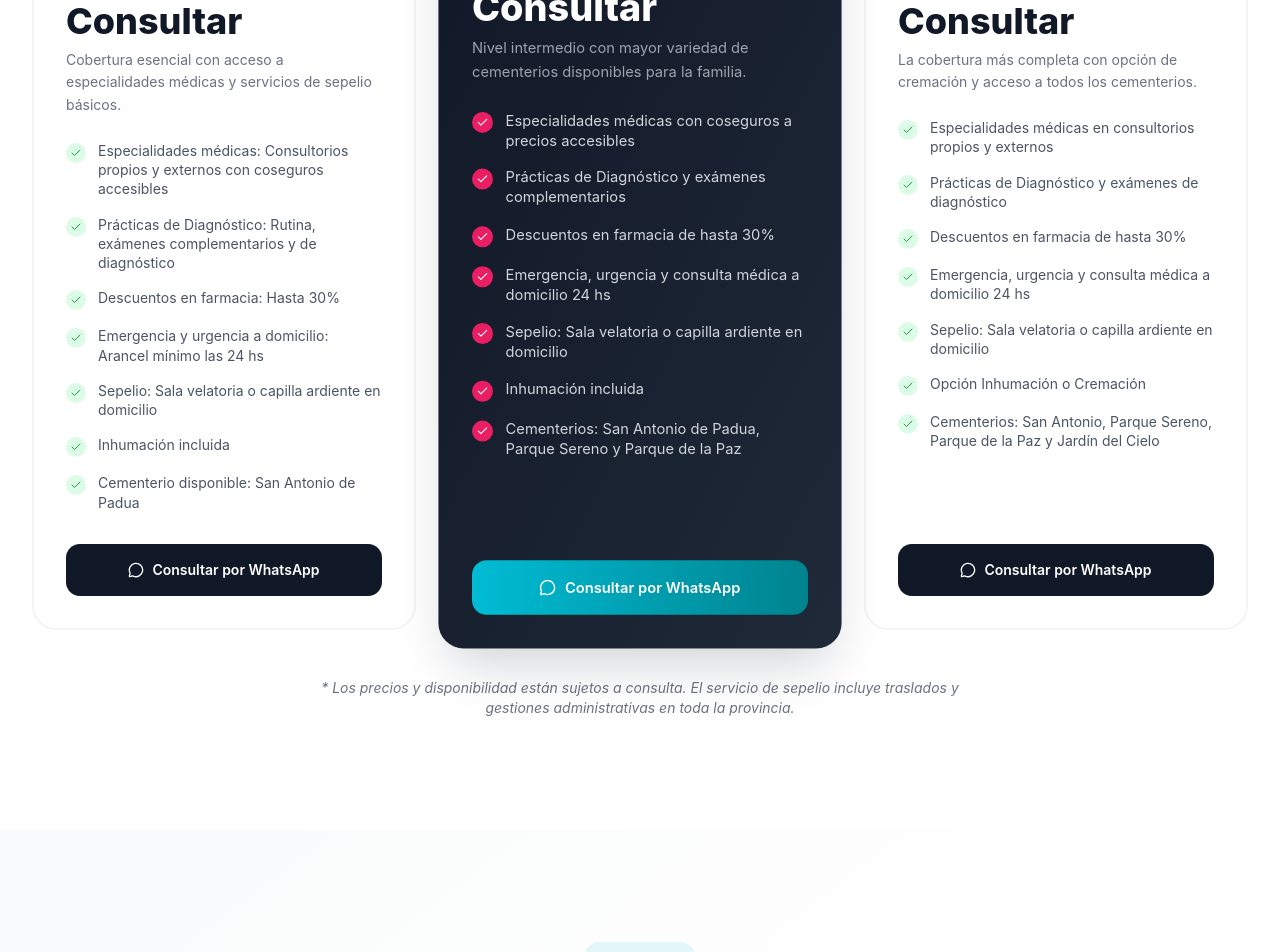
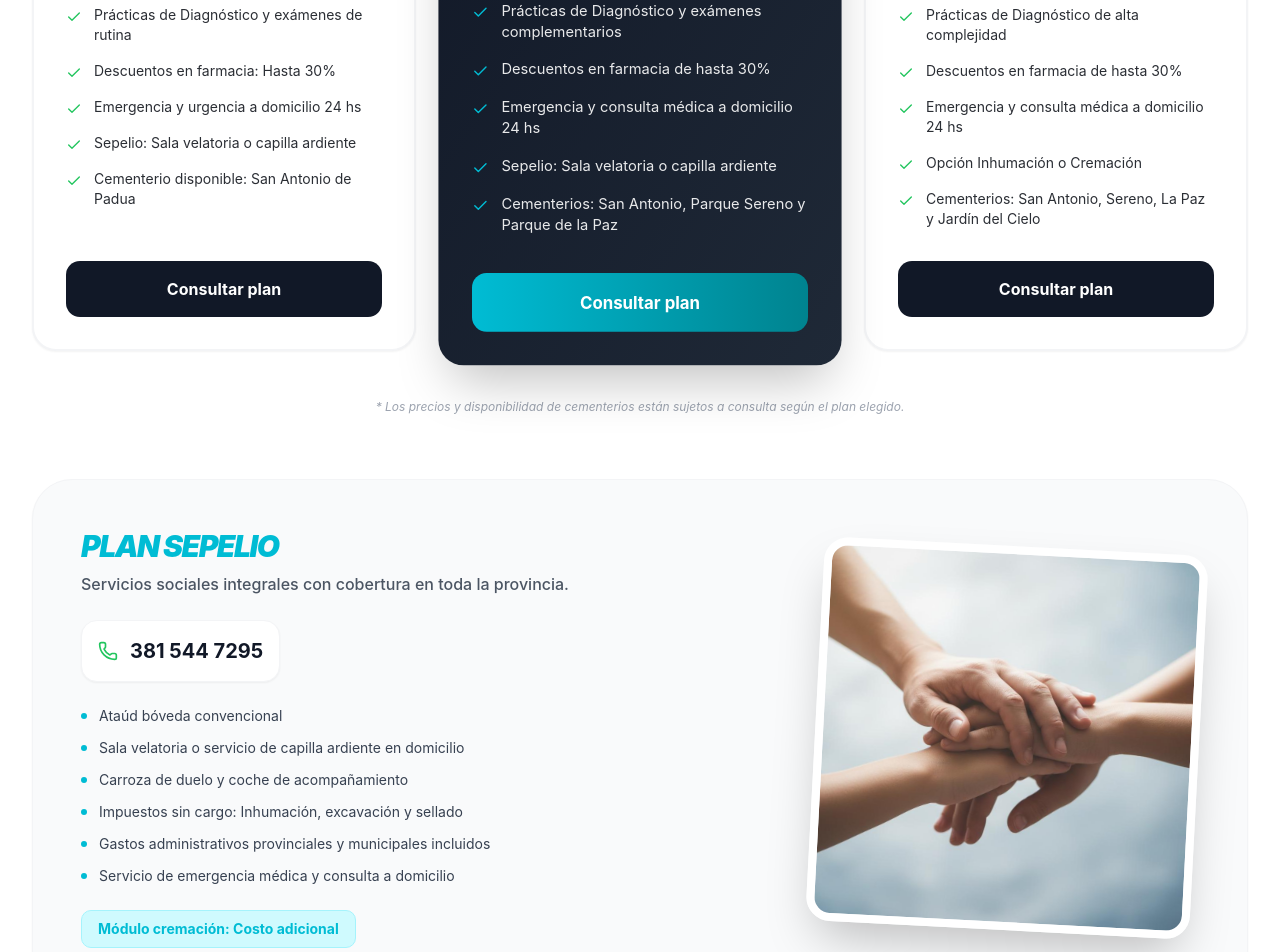
Before and after one commit to Germancor/redsalud, a React (Vite) app in the folder front/: page / in a window 1280 px wide. Shown: the part 3580-4532 px from the top of the page. Built offline with nearby package versions, Linux system fonts and the light colour scheme.

Commit message:
Planes act

```diff
--- a/front/src/sections/Planes.tsx
+++ b/front/src/sections/Planes.tsx
@@ -1,36 +1,33 @@
-import { Check, MessageCircle, Sparkles } from 'lucide-react'
+import { Check, MessageCircle, Sparkles, Phone } from 'lucide-react'
 
-const planes = [
+// 1. Array para los 3 planes de Salud + Sepelio
+const planesSalud = [
   {
     name: 'Plan Primario',
     subtitle: 'Salud + Sepelio',
     price: 'Consultar',
-    description: 'Cobertura esencial con acceso a especialidades médicas y servicios de sepelio básicos.',
     features: [
-      'Especialidades médicas: Consultorios propios y externos con coseguros accesibles',
-      'Prácticas de Diagnóstico: Rutina, exámenes complementarios y de diagnóstico',
+      'Especialidades médicas: Consultorios propios y externos',
+      'Prácticas de Diagnóstico y exámenes de rutina',
       'Descuentos en farmacia: Hasta 30%',
-      'Emergencia y urgencia a domicilio: Arancel mínimo las 24 hs',
-      'Sepelio: Sala velatoria o capilla ardiente en domicilio',
-      'Inhumación incluida',
+      'Emergencia y urgencia a domicilio 24 hs',
+      'Sepelio: Sala velatoria o capilla ardiente',
       'Cementerio disponible: San Antonio de Padua',
     ],
     popular: false,
-    whatsappMsg: 'Hola,%20quiero%20recibir%20información%20sobre%20el%20Plan%20Primario',
+    whatsappMsg: 'Hola,%20quiero%20información%20sobre%20el%20Plan%20Primario',
   },
   {
     name: 'Plan Clásico',
     subtitle: 'Salud + Sepelio Intermedio',
     price: 'Consultar',
-    description: 'Nivel intermedio con mayor variedad de cementerios disponibles para la familia.',
     features: [
-      'Especialidades médicas con coseguros a precios accesibles',
+      'Especialidades médicas con coseguros accesibles',
       'Prácticas de Diagnóstico y exámenes complementarios',
       'Descuentos en farmacia de hasta 30%',
-      'Emergencia, urgencia y consulta médica a domicilio 24 hs',
-      'Sepelio: Sala velatoria o capilla ardiente en domicilio',
-      'Inhumación incluida',
-      'Cementerios: San Antonio de Padua, Parque Sereno y Parque de la Paz',
+      'Emergencia y consulta médica a domicilio 24 hs',
+      'Sepelio: Sala velatoria o capilla ardiente',
+      'Cementerios: San Antonio, Parque Sereno y Parque de la Paz',
     ],
     popular: true,
   },
@@ -38,125 +35,147 @@ const planes = [
     name: 'Plan Premium',
     subtitle: 'Salud + Sepelio Completo',
     price: 'Consultar',
-    description: 'La cobertura más completa con opción de cremación y acceso a todos los cementerios.',
     features: [
       'Especialidades médicas en consultorios propios y externos',
-      'Prácticas de Diagnóstico y exámenes de diagnóstico',
+      'Prácticas de Diagnóstico de alta complejidad',
       'Descuentos en farmacia de hasta 30%',
-      'Emergencia, urgencia y consulta médica a domicilio 24 hs',
-      'Sepelio: Sala velatoria o capilla ardiente en domicilio',
+      'Emergencia y consulta médica a domicilio 24 hs',
       'Opción Inhumación o Cremación',
-      'Cementerios: San Antonio, Parque Sereno, Parque de la Paz y Jardín del Cielo',
+      'Cementerios: San Antonio, Sereno, La Paz y Jardín del Cielo',
     ],
     popular: false,
-    whatsappMsg: 'Hola,%20quiero%20recibir%20información%20sobre%20el%20Plan%20Premium',
+    whatsappMsg: 'Hola,%20quiero%20información%20sobre%20el%20Plan%20Premium',
   },
 ]
+
+// 2. Objeto separado para el Plan Sepelio (Tarjeta Ancha)
+const infoSepelio = {
+  titulo: 'Plan Sepelio',
+  descripcion: 'Servicios sociales integrales con cobertura en toda la provincia.',
+  telefono: '381 544 7295',
+  especificaciones: [
+    'Ataúd bóveda convencional',
+    'Sala velatoria o servicio de capilla ardiente en domicilio',
+    'Carroza de duelo y coche de acompañamiento',
+    'Impuestos sin cargo: Inhumación, excavación y sellado',
+    'Gastos administrativos provinciales y municipales incluidos',
+    'Servicio de emergencia médica y consulta a domicilio',
+  ],
+  notaCremacion: 'Módulo cremación: Costo adicional',
+  imagen: '/servicio-sepelio.jpg'
+}
 
 export default function Planes() {
   return (
     <section id="planes" className="py-20 sm:py-28 bg-white relative overflow-hidden">
-      {/* Background decoration */}
-      <div className="absolute top-0 right-0 w-[400px] h-[400px] bg-[#E91E63]/5 rounded-full blur-3xl -translate-y-1/2 translate-x-1/4" />
+      <div className="absolute top-0 right-0 w-[400px] h-[400px] bg-[#00BCD4]/5 rounded-full blur-3xl -translate-y-1/2 translate-x-1/4" />
 
       <div className="relative max-w-7xl mx-auto px-4 sm:px-6 lg:px-8">
-        {/* Header */}
         <div className="text-center max-w-2xl mx-auto mb-16">
           <span className="inline-block px-4 py-1.5 bg-[#00BCD4]/10 text-[#00BCD4] rounded-full text-sm font-medium mb-4">
             Planes y servicios
           </span>
           <h2 className="text-3xl sm:text-4xl font-bold text-gray-900 mb-4">
-            Elegí la protección que tu familia necesita
+            Elegí la protección para tu familia
           </h2>
-          <p className="text-lg text-gray-600">
-            Nuestros planes están diseñados para brindar tranquilidad médica y respaldo en servicios sociales.
-          </p>
         </div>
 
-        {/* Planes Grid */}
-        <div className="grid md:grid-cols-3 gap-8 max-w-7xl mx-auto items-stretch">
-          {planes.map((plan) => (
+        {/* Grid de 3 planes de Salud */}
+        <div className="grid md:grid-cols-3 gap-8 max-w-7xl mx-auto mb-12">
+          {planesSalud.map((plan) => (
             <div
               key={plan.name}
-              className={`relative rounded-3xl p-8 transition-all duration-300 hover:-translate-y-1 flex flex-col ${
+              className={`relative rounded-3xl p-8 flex flex-col transition-all duration-300 ${
                 plan.popular
-                  ? 'bg-gradient-to-br from-gray-900 to-gray-800 text-white shadow-2xl shadow-gray-900/20 scale-105 z-10'
-                  : 'bg-white border-2 border-gray-100 shadow-card hover:shadow-card-hover'
+                  ? 'bg-gradient-to-br from-gray-900 to-gray-800 text-white shadow-2xl scale-105 z-10'
+                  : 'bg-white border-2 border-gray-100 shadow-sm'
               }`}
             >
-              {/* Popular badge */}
               {plan.popular && (
                 <div className="absolute -top-4 left-1/2 -translate-x-1/2">
-                  <span className="inline-flex items-center gap-1.5 px-4 py-1.5 bg-gradient-brand text-white rounded-full text-sm font-semibold shadow-lg whitespace-nowrap">
+                  <span className="inline-flex items-center gap-1.5 px-4 py-1.5 bg-gradient-brand text-white rounded-full text-sm font-semibold shadow-lg">
                     <Sparkles className="w-4 h-4" />
-                    Más recomendado
+                    Recomendado
                   </span>
                 </div>
               )}
-
-              {/* Plan header */}
               <div className="mb-6">
-                <h3 className={`text-xl font-bold mb-1 ${plan.popular ? 'text-white' : 'text-gray-900'}`}>
-                  {plan.name}
-                </h3>
-                <p className={`text-sm ${plan.popular ? 'text-gray-300' : 'text-gray-500'}`}>
-                  {plan.subtitle}
-                </p>
+                <h3 className="text-xl font-bold">{plan.name}</h3>
+                <p className={`text-sm ${plan.popular ? 'text-gray-400' : 'text-gray-500'}`}>{plan.subtitle}</p>
               </div>
-
-              {/* Price */}
-              <div className="mb-6">
-                <div className="flex items-baseline gap-1">
-                  {plan.price !== 'Consultar' && (
-                    <span className={`text-sm ${plan.popular ? 'text-gray-400' : 'text-gray-500'}`}>$</span>
-                  )}
-                  <span className={`text-4xl font-extrabold ${plan.popular ? 'text-white' : 'text-gray-900'}`}>
-                    {plan.price}
-                  </span>
-                </div>
-                <p className={`text-sm mt-2 leading-relaxed ${plan.popular ? 'text-gray-400' : 'text-gray-500'}`}>
-                  {plan.description}
-                </p>
-              </div>
-
-              {/* Features */}
+              <div className="text-4xl font-extrabold mb-6">{plan.price}</div>
               <ul className="space-y-4 mb-8 flex-grow">
-                {plan.features.map((feature) => (
-                  <li key={feature} className="flex items-start gap-3">
-                    <div className={`w-5 h-5 rounded-full flex items-center justify-center flex-shrink-0 mt-0.5 ${
-                      plan.popular ? 'bg-[#E91E63]' : 'bg-green-100'
-                    }`}>
-                      <Check className={`w-3 h-3 ${plan.popular ? 'text-white' : 'text-green-600'}`} />
-                    </div>
-                    <span className={`text-sm leading-snug ${plan.popular ? 'text-gray-300' : 'text-gray-600'}`}>
-                      {feature}
-                    </span>
+                {plan.features.map((f) => (
+                  <li key={f} className="flex items-start gap-3">
+                    <Check className={`w-4 h-4 mt-1 shrink-0 ${plan.popular ? 'text-[#00BCD4]' : 'text-green-500'}`} />
+                    <span className="text-sm opacity-90">{f}</span>
                   </li>
                 ))}
               </ul>
-
-              {/* CTA */}
               <a
-                href={`https://wa.me/5493816603741?text=${plan.whatsappMsg || 'Hola,%20quiero%20conocer%20más%20sobre%20este%20plan'}`}
+                href={`https://wa.me/5493816603741?text=${plan.whatsappMsg || 'Hola'}`}
                 target="_blank"
-                rel="noopener noreferrer"
-                className={`flex items-center justify-center gap-2 w-full py-4 rounded-xl text-sm font-semibold transition-all hover:shadow-lg mt-auto ${
-                  plan.popular
-                    ? 'bg-gradient-brand text-white hover:shadow-[#E91E63]/25'
-                    : 'bg-gray-900 text-white hover:bg-gray-800'
+                className={`w-full py-4 rounded-xl text-center font-bold transition-all ${
+                  plan.popular ? 'bg-gradient-brand text-white' : 'bg-gray-900 text-white'
                 }`}
               >
-                <MessageCircle className="w-4 h-4" />
-                Consultar por WhatsApp
+                Consultar plan
               </a>
             </div>
           ))}
         </div>
 
-        {/* Note */}
-        <p className="text-center text-sm text-gray-500 mt-12 max-w-2xl mx-auto italic">
-          * Los precios y disponibilidad están sujetos a consulta. El servicio de sepelio incluye traslados y gestiones administrativas en toda la provincia.
+        <p className="text-center text-xs text-gray-400 mb-16 italic">
+          * Los precios y disponibilidad de cementerios están sujetos a consulta según el plan elegido.
         </p>
+
+        {/* Tarjeta Ancha: Plan Sepelio */}
+        <div className="bg-gray-50 border border-gray-100 rounded-[2.5rem] p-8 md:p-12 shadow-sm relative overflow-hidden">
+          <div className="grid lg:grid-cols-2 gap-12 items-center">
+
+            {/* Columna Izquierda: Información */}
+            <div className="space-y-6">
+              <div>
+                <h3 className="text-3xl font-black text-[#00BCD4] uppercase italic tracking-tighter mb-2">
+                  {infoSepelio.titulo}
+                </h3>
+                <p className="text-gray-600 font-medium">{infoSepelio.descripcion}</p>
+              </div>
+
+              <div className="flex items-center gap-3 p-4 bg-white rounded-2xl shadow-sm border border-gray-100 w-fit">
+                <Phone className="w-5 h-5 text-green-500" />
+                <a href={`tel:${infoSepelio.telefono}`} className="text-xl font-bold text-gray-900 hover:text-[#00BCD4] transition-colors">
+                  {infoSepelio.telefono}
+                </a>
+              </div>
+
+              <ul className="grid sm:grid-cols-1 gap-3">
+                {infoSepelio.especificaciones.map((spec) => (
+                  <li key={spec} className="flex items-center gap-3 text-sm text-gray-700">
+                    <div className="w-1.5 h-1.5 rounded-full bg-[#00BCD4] shrink-0" />
+                    {spec}
+                  </li>
+                ))}
+              </ul>
+
+              <div className="inline-block px-4 py-2 bg-cyan-100 text-[#00BCD4] rounded-lg text-sm font-bold border border-cyan-200">
+                {infoSepelio.notaCremacion}
+              </div>
+            </div>
+
+            {/* Columna Derecha: Imagen */}
+            <div className="relative flex justify-center lg:justify-end">
+              <div className="w-full max-w-sm aspect-square rounded-3xl overflow-hidden shadow-2xl border-8 border-white transform lg:rotate-3 hover:rotate-0 transition-transform duration-500">
+                <img
+                  src={infoSepelio.imagen}
+                  alt="Plan Sepelio Red Salud"
+                  className="w-full h-full object-cover"
+                />
+              </div>
+            </div>
+
+          </div>
+        </div>
       </div>
     </section>
   )
```
